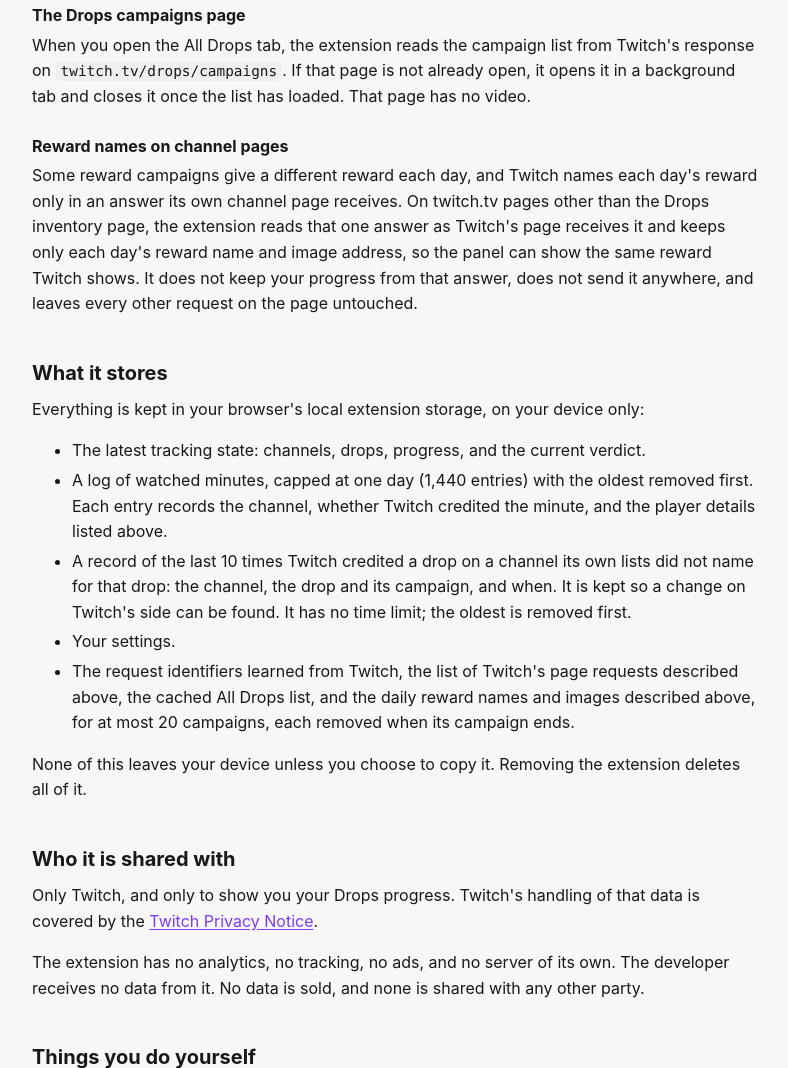
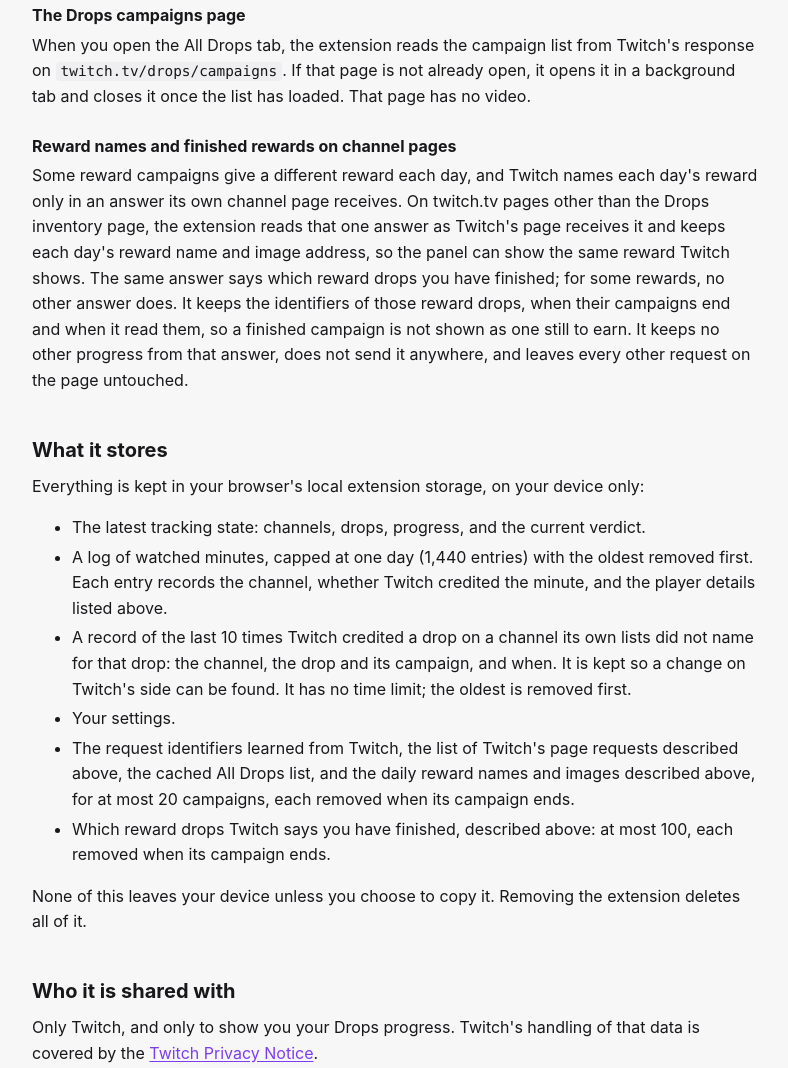
Before and after one commit to hooov/hovjsyy.dev, a plain HTML site: page drops-tracker/privacy/index.html in a window 1280 px wide. Shown: the part 1252-2320 px from the top of the page, without its empty margins (244-1032 px from the left). Drawn offline with Linux system fonts and the light colour scheme.

Commit message:
Drops Tracker privacy: which reward drops Twitch says are finished

```diff
--- a/drops-tracker/privacy/index.html
+++ b/drops-tracker/privacy/index.html
@@ -47,8 +47,8 @@
       <h3>The Drops campaigns page</h3>
       <p>When you open the All Drops tab, the extension reads the campaign list from Twitch's response on <code>twitch.tv/drops/campaigns</code>. If that page is not already open, it opens it in a background tab and closes it once the list has loaded. That page has no video.</p>
 
-      <h3>Reward names on channel pages</h3>
-      <p>Some reward campaigns give a different reward each day, and Twitch names each day's reward only in an answer its own channel page receives. On twitch.tv pages other than the Drops inventory page, the extension reads that one answer as Twitch's page receives it and keeps only each day's reward name and image address, so the panel can show the same reward Twitch shows. It does not keep your progress from that answer, does not send it anywhere, and leaves every other request on the page untouched.</p>
+      <h3>Reward names and finished rewards on channel pages</h3>
+      <p>Some reward campaigns give a different reward each day, and Twitch names each day's reward only in an answer its own channel page receives. On twitch.tv pages other than the Drops inventory page, the extension reads that one answer as Twitch's page receives it and keeps each day's reward name and image address, so the panel can show the same reward Twitch shows. The same answer says which reward drops you have finished; for some rewards, no other answer does. It keeps the identifiers of those reward drops, when their campaigns end and when it read them, so a finished campaign is not shown as one still to earn. It keeps no other progress from that answer, does not send it anywhere, and leaves every other request on the page untouched.</p>
 
       <h2>What it stores</h2>
       <p>Everything is kept in your browser's local extension storage, on your device only:</p>
@@ -58,6 +58,7 @@
         <li>A record of the last 10 times Twitch credited a drop on a channel its own lists did not name for that drop: the channel, the drop and its campaign, and when. It is kept so a change on Twitch's side can be found. It has no time limit; the oldest is removed first.</li>
         <li>Your settings.</li>
         <li>The request identifiers learned from Twitch, the list of Twitch's page requests described above, the cached All Drops list, and the daily reward names and images described above, for at most 20 campaigns, each removed when its campaign ends.</li>
+        <li>Which reward drops Twitch says you have finished, described above: at most 100, each removed when its campaign ends.</li>
       </ul>
       <p>None of this leaves your device unless you choose to copy it. Removing the extension deletes all of it.</p>
 
```
